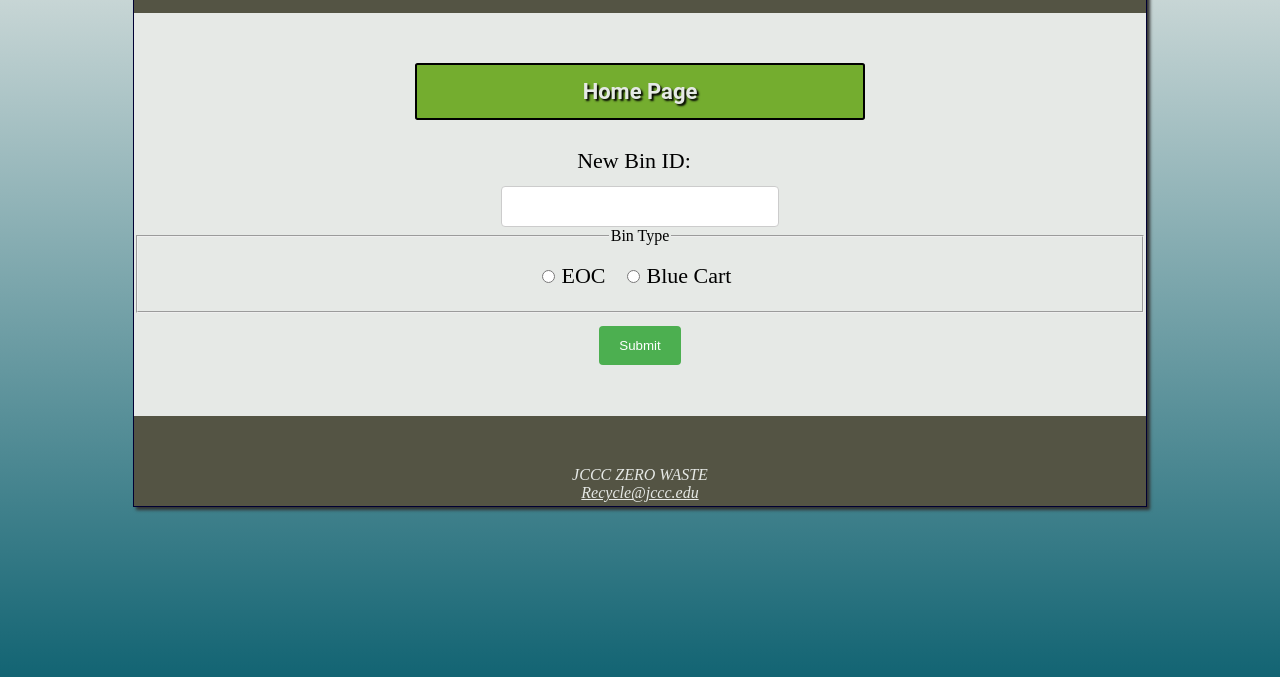
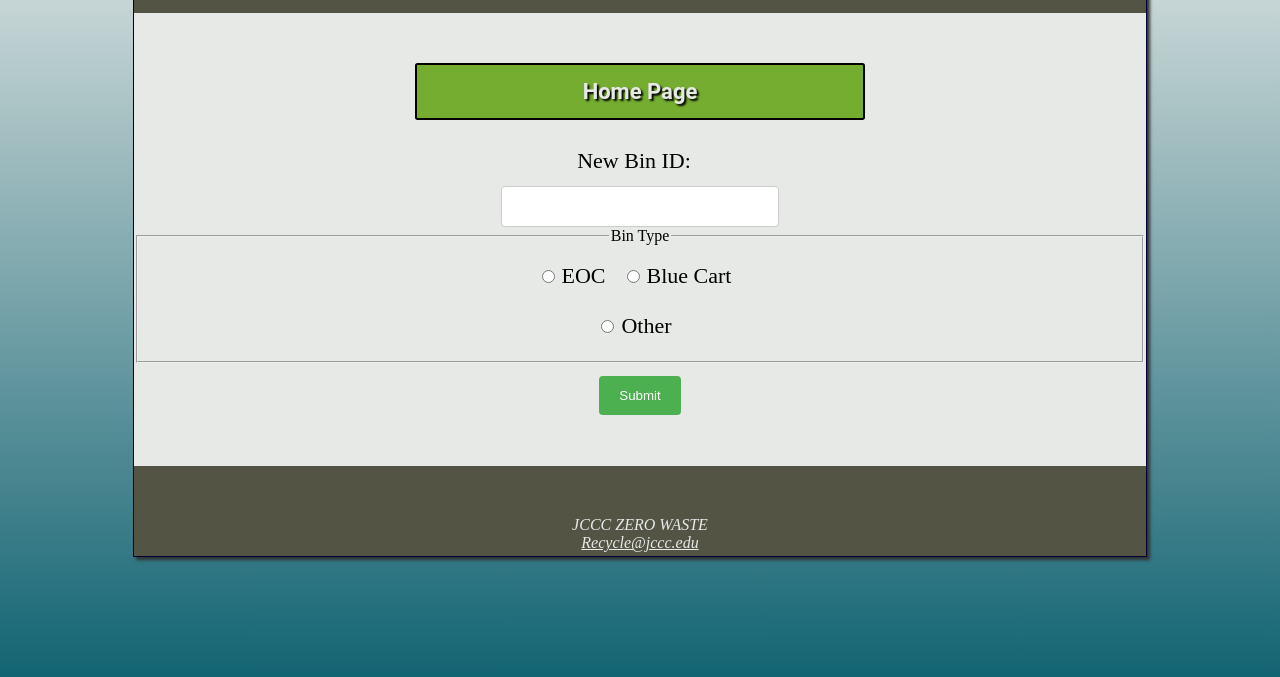
Before and after one commit to codeSourc3/JCCC-Zero-Waste-Inventory-System-, a website: page public/addBin.html in a window 1280 px wide. Shown: the part 117-794 px from the top of the page. Drawn offline with Linux system fonts and the light colour scheme.

Commit message:
Added "Other" button for bin type

```diff
--- a/public/addBin.html
+++ b/public/addBin.html
@@ -23,6 +23,8 @@
 				<label for="eoc">EOC</label>
 				<input type="radio" id="blueCart" name="binType" value="Blue Cart">
 				<label for="blueCart">Blue Cart</label><br>
+				<input type="radio" id="otherCart" name="binType" value="otherCart">
+				<label for="otherCart">Other</label><br>
 				</fieldset>
 				<input class="binFormSubmit" type="submit" name="submit">
 			</form>
```
